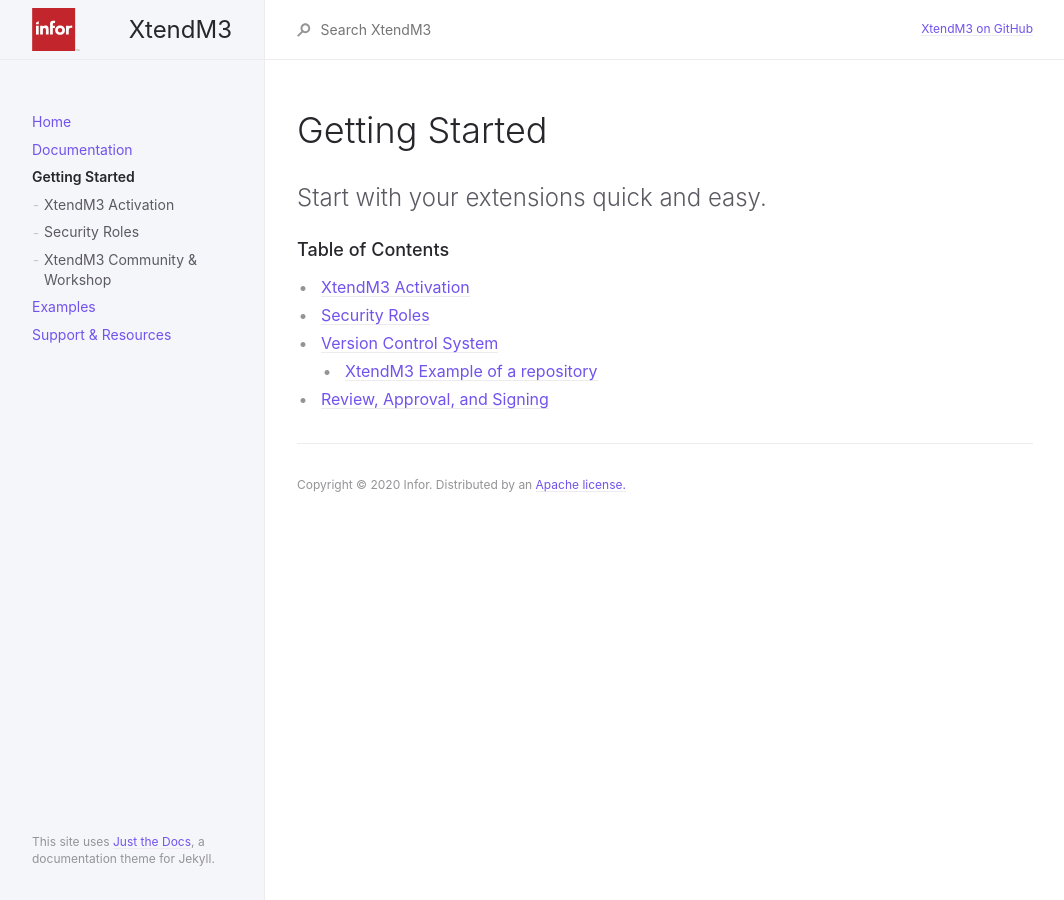
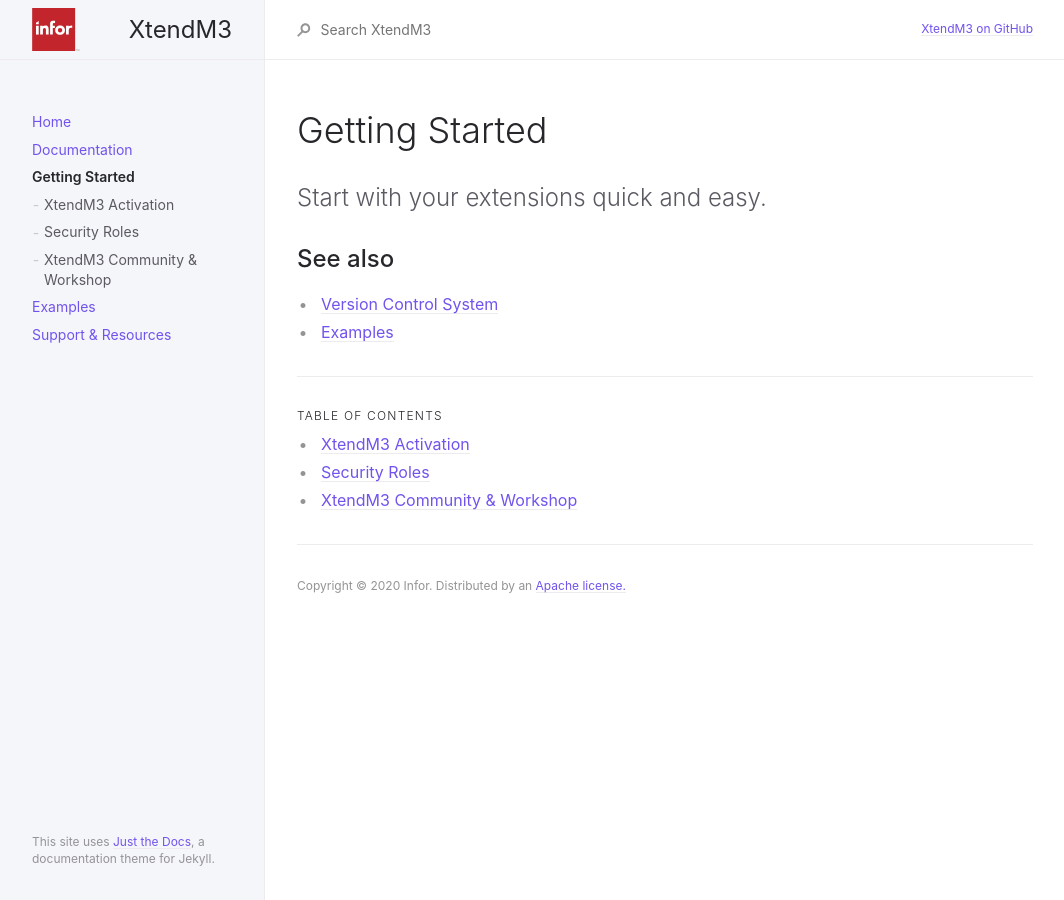
Before and after one commit to infor-cloud/xtendm3, a Jekyll site: the page built from docs/getting-started/getting-started.md, in a window 1280 px wide. Shown: the whole page, without its empty margins (107-1171 px from the left). Built offline with Jekyll 4.4.1, drawn with Linux system fonts in a browser that asks for light colours.

Commit message:
syntax and formatting changes

```diff
--- a/docs/getting-started/getting-started.md
+++ b/docs/getting-started/getting-started.md
@@ -12,10 +11,6 @@ has_toc: false
 Start with your extensions quick and easy.
 {: .fs-6 .fw-300 }
 
-
-### Table of Contents
-* [XtendM3 Activation](xtendm3-activation.md)
-* [Security Roles](security-roles.md)
-* [Version Control System](../documentation/version-controlling.md)
-  * [XtendM3 Example of a repository](https://github.com/infor-cloud/acme-corp-extensions)
- * [Review, Approval, and Signing](../documentation/approval-requirements.md)
+## See also
+- [Version Control System](../documentation/version-controlling)
+- [Examples](../examples)
```
Also changed, not shown: other parts of docs/getting-started/getting-started.md (+0 -1 lines), docs/examples/Templates/Templates.md (+3 -7 lines), docs/examples/examples.md (+2 -7 lines), docs/getting-started/workshop-and-community.md (+5 -1 lines), docs/support-resources.md (+1 -0 lines).
